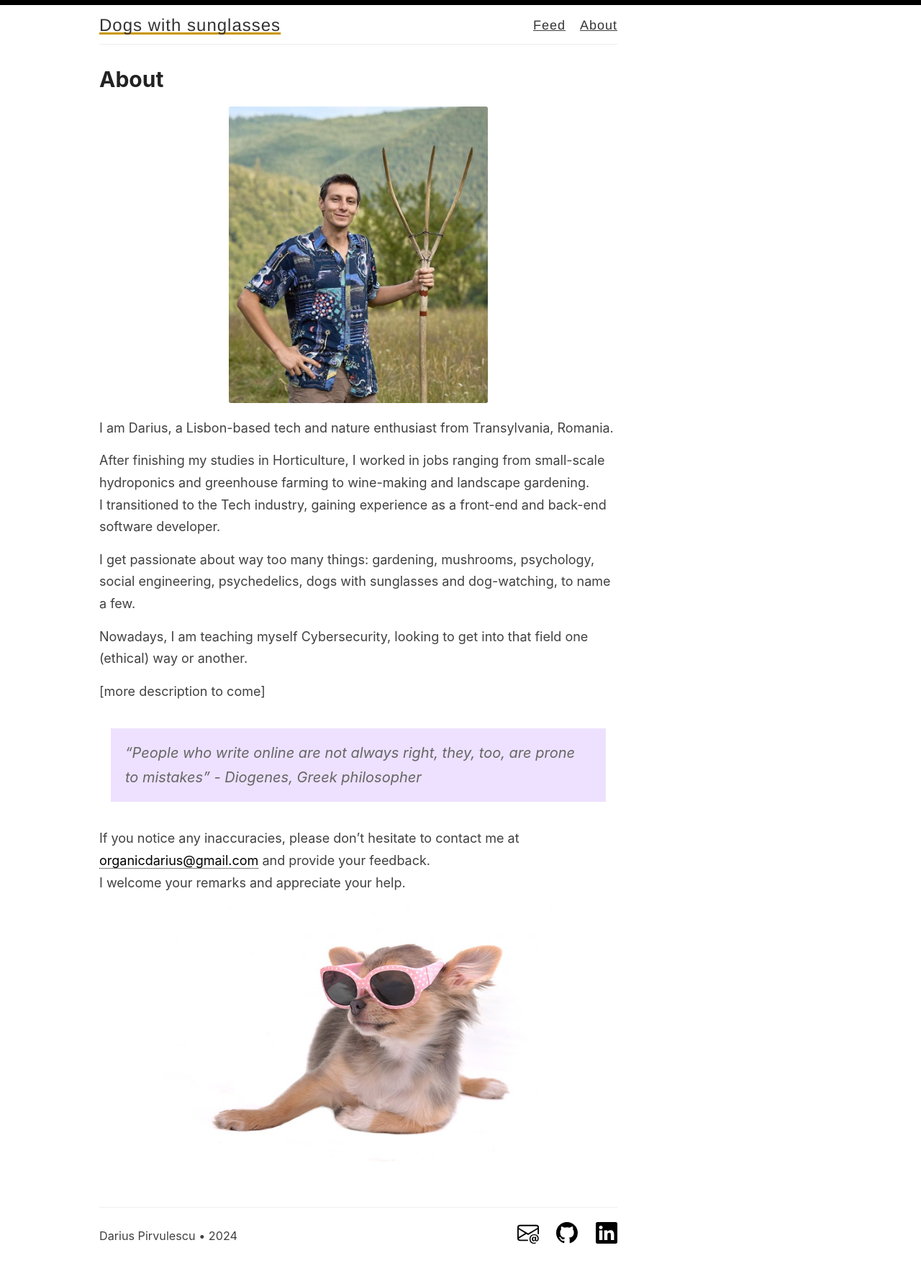
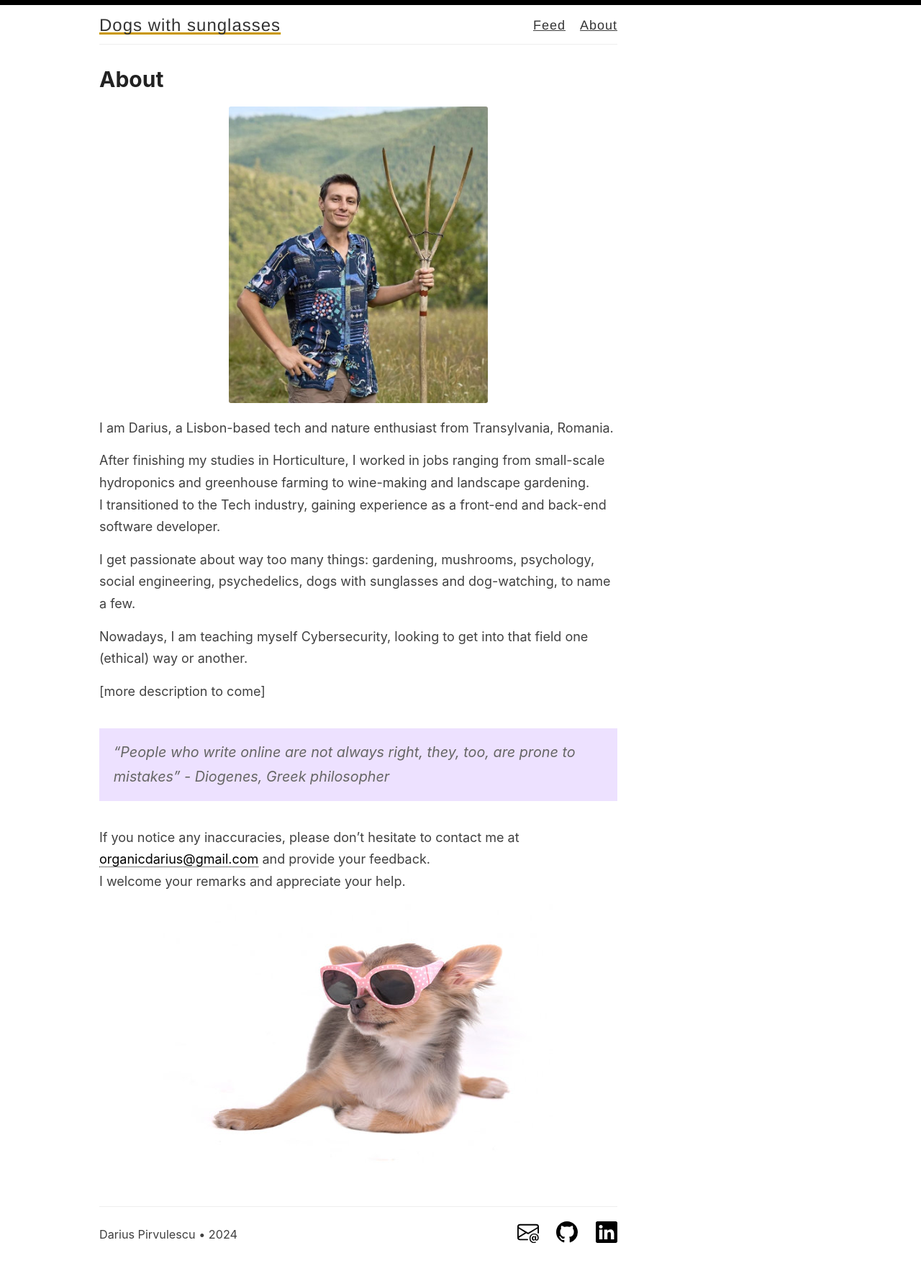
Before and after one commit to panacotar/blog, a Jekyll site: the page built from _pages/about.md, in a window 1280 px wide. Shown: the whole page at 72% size. Built offline with Jekyll 4.4.1, drawn with Linux system fonts in a browser that asks for light colours.

Commit message:
Update blockquote style

```diff
--- a/assets/style.scss
+++ b/assets/style.scss
@@ -122,14 +122,13 @@ table tr td :last-child {
 
 blockquote {
   margin: 1.8em 0;
-  padding: 0.1em 1em;
+  padding: .1em 1em;
   color: $gray;
   font-style: italic;
   background-color: #ede1ff;
 
   @include tablet {
-    margin: 1.8em .8em;
-    font-size: 20px;
+    font-size: 1.1em;
   }
 }
 
```
